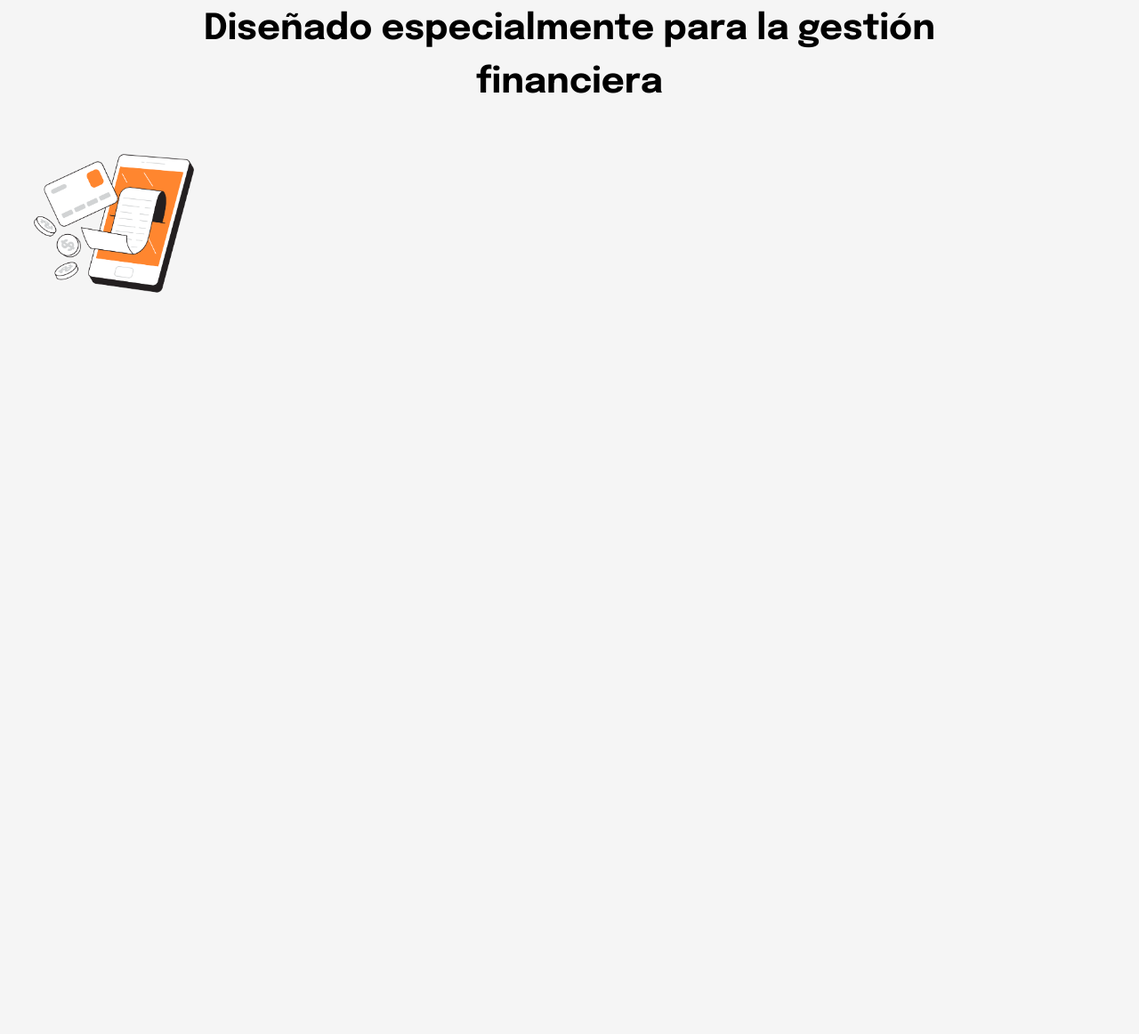
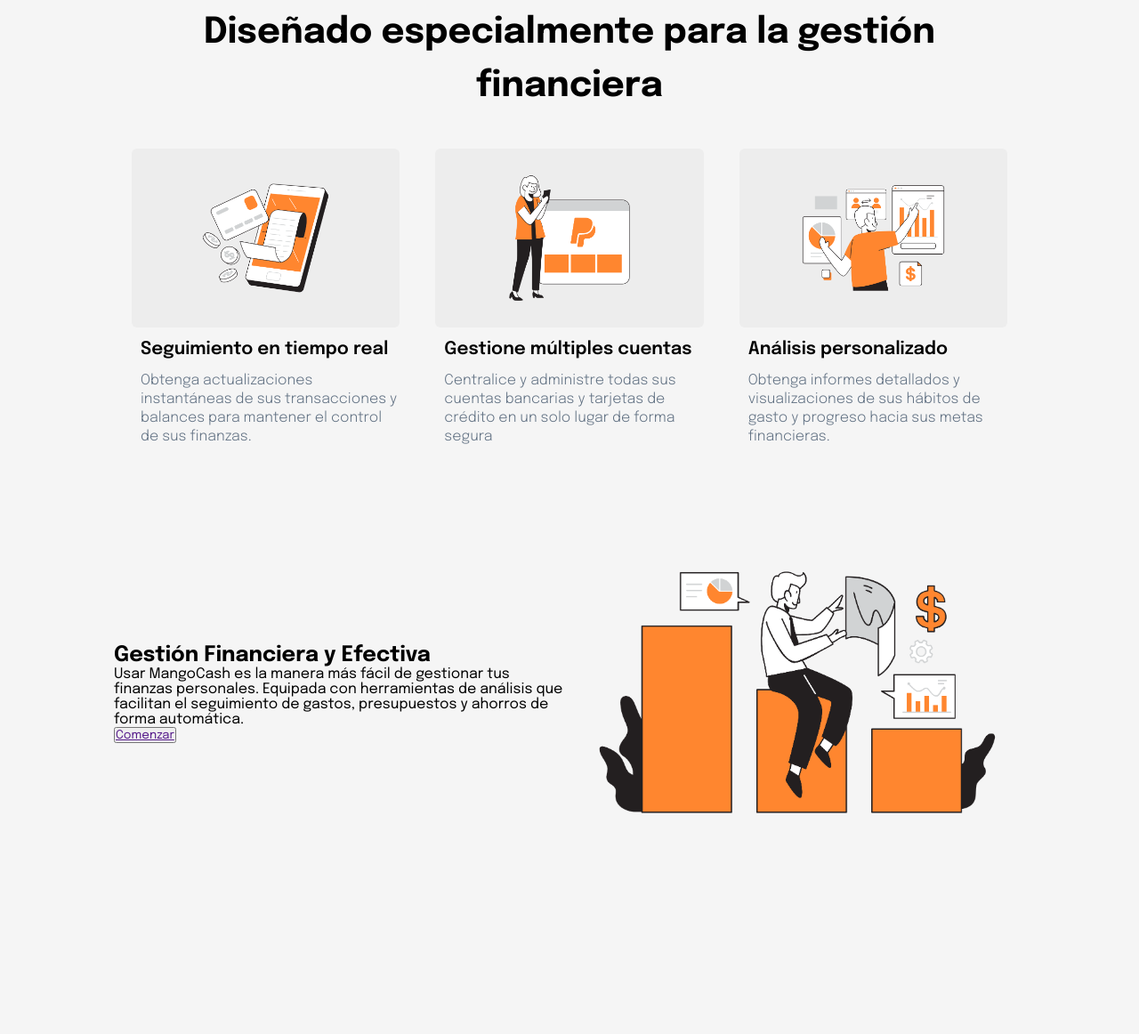
Before and after one commit to santiclfriedrich/MangoCash, a website built with Vite: page index.html in a window 1280 px wide. Shown: the part 888-2050 px from the top of the page at 89% size. Before the commit the page ends 1600 px from the top, so only its background shows below. Built offline with nearby package versions, Linux system fonts and the light colour scheme.

Commit message:
Gestion Landing

```diff
--- a/home.css
+++ b/home.css
@@ -9,13 +9,11 @@ body{
     width: 100vw;
     padding: 0px 20px;
     margin-top: 10px;
-
     display: flex;
     flex-direction: row;
     justify-content: space-between;
     align-items: center;
     flex-wrap: nowrap;
-
     background-color: var(--blanco);
 }
 
@@ -24,12 +22,10 @@ body{
     height: 100%;
     padding: 0px 20px;
     gap: 10px;
-
     display: flex;
     flex-wrap: nowrap;
     justify-content: start;
     align-items: center;
-
     position: relative;
 }
 
@@ -51,12 +47,10 @@ body{
     height: 100%;
     padding: 0px 20px;
     gap: 10px;
-
     display: flex;
     flex-wrap: nowrap;
     justify-content: end;
     align-items: center;
-
     position: relative;
 }
 
@@ -198,7 +192,6 @@ body{
 .container-image img{
     position: relative;
     left: 70px;
-
     width: 100%;
     height: auto;
     border-radius: 20px;
@@ -222,6 +215,7 @@ body{
 .why-title p{
     text-align: center;
     color: var(--naranja-claro);
+    font-size: 1.5rem;
     font-weight: var(--f_weight_parrafos);
     margin-bottom: 20px;
 }
@@ -235,13 +229,67 @@ body{
 
 .why-cards{
     display: flex;
-    flex-direction: column;
+    flex-direction: row;
+    width: 80%;
+    margin: 0 auto;
+    margin-top: 20px;
 }
 
 .why-cards .card{
-    width: 100%;
+    display: flex;
+    flex-direction: column;
+    justify-content: center;
+    padding: 20px;
 }
 
 .why-cards .card img{
-    width: 20%;
+    background-color: #ededed;
+    width: 100%;
+    border-radius: 6px;
+    padding: 0px 50px;
 }
+
+.why-cards .card h3{
+    font-size: var(--f_size_h2);
+    font-weight: 600;
+    margin-top: 10px;
+    margin-left: 10px;
+    line-height: 1.5;
+}
+
+.why-cards .card p{
+    font-size: var(--f_size_p);
+    font-weight: 300;
+    color: #607082;
+    margin-top: 10px;
+    margin-left: 10px;
+    font-weight: 300;
+    line-height: 1.3;
+}
+
+/*-----------WHY-GESTION----------*/
+
+.why-gestion{
+    height: 80vh;
+}
+
+.why-row{
+    width: 80%;
+    margin: 0 auto;
+    display: flex;
+    justify-content: space-around;
+    align-items: center
+}
+
+.why-left{
+    flex: 1;
+    align-items: center;
+}
+
+.why-right{
+    flex: 1;
+}
+
+.why-right img{
+    width: 100%;
+}
--- a/index.html
+++ b/index.html
@@ -61,6 +61,8 @@
     </section>
 
     <section class="container-why">
+
+
       <div class="why-title">
           <p>¿Por qué elegir MangoCash?</p>
           <h2>Diseñado especialmente para la gestión financiera</h2>
@@ -68,14 +70,54 @@
       <div class="why-cards">
         <div class="card">
           <img src="./src/assets/landing-images/online-payment-1.png" alt="">
+          <h3>Seguimiento en tiempo real</h3>
+          <p>Obtenga actualizaciones instantáneas de sus
+              transacciones y balances para mantener el
+              control de sus finanzas.
+          </p>
         </div>
         <div class="card">
-
+          <img src="./src/assets/landing-images/paypal-42.png" alt="">
+          <h3>Gestione múltiples cuentas</h3>
+          <p>Centralice y administre todas sus cuentas
+            bancarias y tarjetas de crédito en un solo
+            lugar de forma segura
+          </p>
         </div>
         <div class="card">
+          <img src="./src/assets/landing-images/finance-app-1-98.png" alt="">
+          <h3>Análisis personalizado</h3>
+          <p>Obtenga informes detallados y
+            visualizaciones de sus hábitos de gasto y
+            progreso hacia sus metas financieras.
+          </p>
+        </div>
+      </div>
+
+      <div class="why-gestion">
+        <div class="why-row">
+
+          <div class="why-left">
+              <h2>Gestión Financiera y Efectiva</h2>
+              <p>Usar MangoCash es la manera más fácil de gestionar tus finanzas
+              personales. Equipada con herramientas de análisis que facilitan el
+              seguimiento de gastos, presupuestos y ahorros de forma
+              automática.
+            </p>
+            <button>
+              <a href="">
+                Comenzar
+              </a>
+            </button>
+          </div>
+
+          <div class="why-right">
+            <img src="./src/assets/landing-images/personal-finance-45 (1).png" alt="">
+          </div>
 
         </div>
       </div>
+
     </section>
 
     <script type="module" src="./main.js"></script>
```
